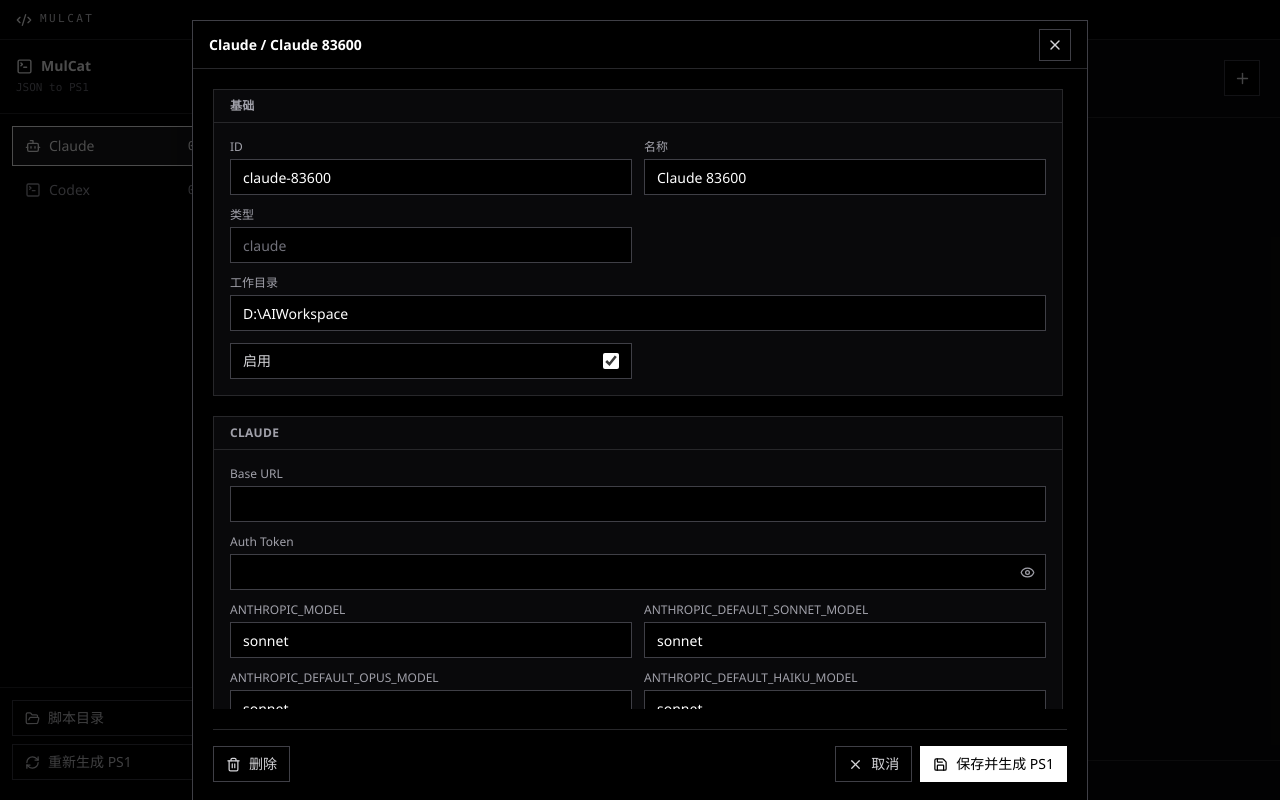
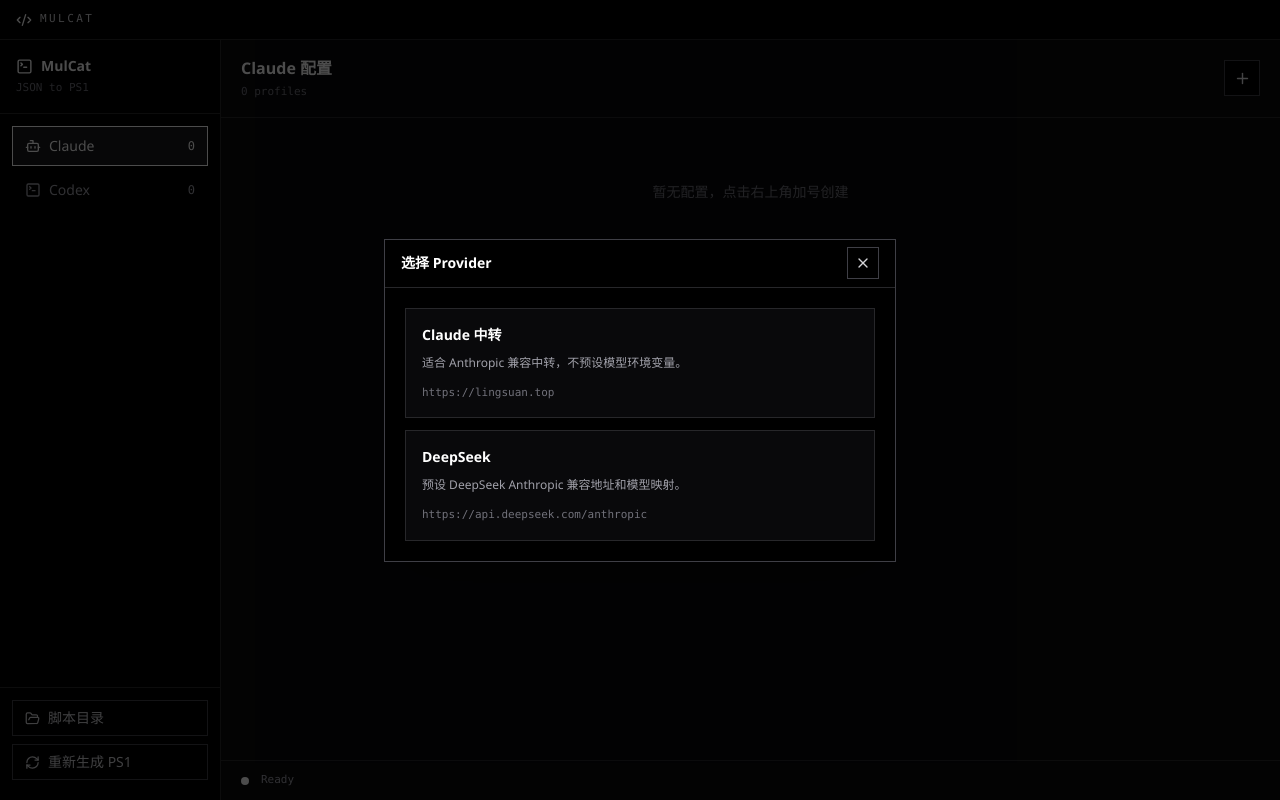
Before and after one commit to WestbrookLong/MulCat, a React (Vite) app in the folder desktop_ui/: page / in a window 1280 px wide. Both pictures are taken after a click on the button 1242 px from the left and 78 px from the top of the page. Built offline with nearby package versions, Linux system fonts and the light colour scheme.

Commit message:
Provider快速配置

```diff
--- a/desktop_ui/src/main.jsx
+++ b/desktop_ui/src/main.jsx
@@ -2,6 +2,8 @@
 import { createRoot } from "react-dom/client";
 import {
   Bot,
+  ChevronDown,
+  ChevronRight,
   Code2,
   CopyPlus,
   Eye,
@@ -20,28 +22,70 @@
 
 const defaultWorkdir = "D:\\AIWorkspace";
 
+const claudeProviders = [
+  {
+    id: "claude-relay",
+    name: "Claude 中转",
+    description: "适合 Anthropic 兼容中转，不预设模型环境变量。",
+    profileName: "Claude 中转",
+    config: {
+      baseUrl: "https://lingsuan.top",
+      authToken: "",
+      models: { main: "", sonnet: "", opus: "", haiku: "" },
+      launch: { settingSources: "local", dangerouslySkipPermissions: true, extraArgs: [] },
+      advanced: {
+        apiTimeoutMs: "3000000",
+        disableNonessentialTraffic: true,
+        usePowershellTool: true,
+        disableTelemetry: false,
+        disableAutoUpdater: false,
+        bashDefaultTimeoutMs: "",
+        bashMaxTimeoutMs: "",
+        bashMaxOutputLength: "",
+        extraEnv: {},
+      },
+    },
+  },
+  {
+    id: "deepseek",
+    name: "DeepSeek",
+    description: "预设 DeepSeek Anthropic 兼容地址和模型映射。",
+    profileName: "DeepSeek",
+    config: {
+      baseUrl: "https://api.deepseek.com/anthropic",
+      authToken: "",
+      models: {
+        main: "deepseek-v4-pro",
+        sonnet: "deepseek-v4-pro",
+        opus: "deepseek-v4-pro",
+        haiku: "deepseek-v4-flash",
+      },
+      launch: { settingSources: "local", dangerouslySkipPermissions: true, extraArgs: [] },
+      advanced: {
+        apiTimeoutMs: "3000000",
+        disableNonessentialTraffic: true,
+        usePowershellTool: true,
+        disableTelemetry: false,
+        disableAutoUpdater: false,
+        bashDefaultTimeoutMs: "",
+        bashMaxTimeoutMs: "",
+        bashMaxOutputLength: "",
+        extraEnv: {},
+      },
+    },
+  },
+];
+
 const templates = {
   claude: {
     id: "claude-new",
     name: "Claude New",
     kind: "claude",
+    provider: "",
     enabled: true,
     workingDirectory: defaultWorkdir,
     terminal: { mode: "windows-terminal", keepOpen: true },
-    config: {
-      baseUrl: "",
-      authToken: "",
-      model: "sonnet",
-      sonnetModel: "sonnet",
-      opusModel: "sonnet",
-      haikuModel: "sonnet",
-      timeoutMs: 3000000,
-      disableNonessentialTraffic: true,
-      usePowershellTool: true,
-      skipPermissions: true,
-      extraEnv: {},
-      extraArgs: [],
-    },
+    config: clone(claudeProviders[0].config),
   },
   codex: {
     id: "codex-new",
@@ -85,6 +129,7 @@
   const [selectedKey, setSelectedKey] = React.useState("");
   const [draft, setDraft] = React.useState(null);
   const [configOpen, setConfigOpen] = React.useState(false);
+  const [providerOpen, setProviderOpen] = React.useState(false);
   const [scriptModal, setScriptModal] = React.useState({ open: false, path: "", text: "", profile: null });
   const [localMessage, setLocalMessage] = React.useState("");
 
@@ -112,12 +157,12 @@
 
   React.useEffect(() => {
     if (selected) setSelectedKey(keyOf(selected));
-  }, [filter]);
+  }, [filter, selected]);
 
   async function callApi(action, ...args) {
     const api = desktopApi();
     if (!api) {
-      setLocalMessage("Desktop API is not ready.");
+      setLocalMessage("Desktop API 尚未就绪。");
       return null;
     }
     try {
@@ -131,16 +176,31 @@
     }
   }
 
+  async function chooseDirectory(initialDirectory) {
+    const result = await callApi("choose_directory", initialDirectory || defaultWorkdir);
+    return result?.selectedDirectory || "";
+  }
+
   function openConfig(profile) {
     setDraft(clone(profile));
     setConfigOpen(true);
   }
 
   function newProfile() {
-    const next = clone(templates[filter]);
-    const suffix = Date.now().toString().slice(-5);
-    next.id = `${filter}-${suffix}`;
-    next.name = filter === "claude" ? `Claude ${suffix}` : `Codex ${suffix}`;
+    if (filter === "claude") {
+      setProviderOpen(true);
+      return;
+    }
+    const next = withUniqueId(clone(templates.codex), "codex", "Codex");
+    setDraft(next);
+    setConfigOpen(true);
+  }
+
+  function newClaudeProfile(provider) {
+    const next = withUniqueId(clone(templates.claude), "claude", provider.profileName);
+    next.provider = provider.id;
+    next.config = clone(provider.config);
+    setProviderOpen(false);
     setDraft(next);
     setConfigOpen(true);
   }
@@ -252,10 +312,13 @@
         </main>
       </div>
 
+      {providerOpen && <ProviderModal providers={claudeProviders} onSelect={newClaudeProfile} onClose={() => setProviderOpen(false)} />}
+
       {configOpen && draft && (
         <ConfigModal
           draft={draft}
           setDraft={setDraft}
+          chooseDirectory={chooseDirectory}
           onClose={() => setConfigOpen(false)}
           onSave={saveDraft}
           onDelete={async () => {
@@ -278,7 +341,28 @@
   );
 }
 
-function ConfigModal({ draft, setDraft, onClose, onSave, onDelete }) {
+function ProviderModal({ providers, onSelect, onClose }) {
+  return (
+    <Modal title="选择 Provider" onClose={onClose} compact>
+      <div className="grid gap-3">
+        {providers.map((provider) => (
+          <button
+            key={provider.id}
+            type="button"
+            onClick={() => onSelect(provider)}
+            className="border border-zinc-800 bg-zinc-950 p-4 text-left transition hover:border-white"
+          >
+            <div className="text-sm font-semibold text-white">{provider.name}</div>
+            <div className="mt-2 text-xs leading-5 text-zinc-400">{provider.description}</div>
+            <div className="mt-3 font-mono text-[11px] text-zinc-500">{provider.config.baseUrl}</div>
+          </button>
+        ))}
+      </div>
+    </Modal>
+  );
+}
+
+function ConfigModal({ draft, setDraft, chooseDirectory, onClose, onSave, onDelete }) {
   const set = (path, value) => {
     setDraft((current) => {
       const next = clone(current);
@@ -296,20 +380,23 @@
               <Field label="ID" value={draft.id} onChange={(value) => set("id", slugify(value))} />
               <Field label="名称" value={draft.name} onChange={(value) => set("name", value)} />
               <Field label="类型" value={draft.kind} readOnly />
-              <Field label="工作目录" value={draft.workingDirectory} onChange={(value) => set("workingDirectory", value)} wide />
               <Toggle label="启用" checked={draft.enabled} onChange={(value) => set("enabled", value)} />
+              <Field
+                label="工作目录"
+                value={draft.workingDirectory}
+                onChange={(value) => set("workingDirectory", value)}
+                actionIcon={FolderOpen}
+                actionTitle="选择目录"
+                onAction={async () => {
+                  const selected = await chooseDirectory(draft.workingDirectory);
+                  if (selected) set("workingDirectory", selected);
+                }}
+                wide
+              />
             </div>
           </Panel>
 
           {draft.kind === "claude" ? <ClaudeEditor draft={draft} set={set} /> : <CodexEditor draft={draft} set={set} />}
-
-          <Panel title="高级">
-            <div className="grid grid-cols-2 gap-3">
-              <JsonField label="extraEnv" value={draft.config.extraEnv || {}} onChange={(value) => set("config.extraEnv", value)} />
-              {draft.kind === "codex" && <JsonField label="extraConfig (-c)" value={draft.config.extraConfig || {}} onChange={(value) => set("config.extraConfig", value)} />}
-              <ArrayField label="extraArgs" value={draft.config.extraArgs || []} onChange={(value) => set("config.extraArgs", value)} />
-            </div>
-          </Panel>
         </div>
       </div>
 
@@ -346,28 +433,67 @@
 }
 
 function ClaudeEditor({ draft, set }) {
-  const c = draft.config;
+  const c = ensureClaudeConfig(draft.config);
   return (
+    <>
       <Panel title="Claude">
         <div className="grid grid-cols-2 gap-3">
           <Field label="Base URL" value={c.baseUrl} onChange={(value) => set("config.baseUrl", value)} wide />
           <SecretField label="Auth Token" value={c.authToken} onChange={(value) => set("config.authToken", value)} wide />
-        <Field label="ANTHROPIC_MODEL" value={c.model} onChange={(value) => set("config.model", value)} />
-        <Field label="ANTHROPIC_DEFAULT_SONNET_MODEL" value={c.sonnetModel} onChange={(value) => set("config.sonnetModel", value)} />
-        <Field label="ANTHROPIC_DEFAULT_OPUS_MODEL" value={c.opusModel} onChange={(value) => set("config.opusModel", value)} />
-        <Field label="ANTHROPIC_DEFAULT_HAIKU_MODEL" value={c.haikuModel} onChange={(value) => set("config.haikuModel", value)} />
-        <Field label="API_TIMEOUT_MS" value={c.timeoutMs} onChange={(value) => set("config.timeoutMs", numberValue(value))} />
-        <Toggle label="--dangerously-skip-permissions" checked={c.skipPermissions} onChange={(value) => set("config.skipPermissions", value)} />
-        <Toggle label="CLAUDE_CODE_DISABLE_NONESSENTIAL_TRAFFIC" checked={c.disableNonessentialTraffic} onChange={(value) => set("config.disableNonessentialTraffic", value)} />
-        <Toggle label="CLAUDE_CODE_USE_POWERSHELL_TOOL" checked={c.usePowershellTool} onChange={(value) => set("config.usePowershellTool", value)} />
+          <Field label="ANTHROPIC_MODEL" value={c.models.main} onChange={(value) => set("config.models.main", value)} />
+          <Field label="ANTHROPIC_DEFAULT_SONNET_MODEL" value={c.models.sonnet} onChange={(value) => set("config.models.sonnet", value)} />
+          <Field label="ANTHROPIC_DEFAULT_OPUS_MODEL" value={c.models.opus} onChange={(value) => set("config.models.opus", value)} />
+          <Field label="ANTHROPIC_DEFAULT_HAIKU_MODEL" value={c.models.haiku} onChange={(value) => set("config.models.haiku", value)} />
         </div>
       </Panel>
+
+      <Panel title="启动选项">
+        <div className="grid grid-cols-2 gap-3">
+          <SelectField label="--setting-sources" value={c.launch.settingSources} options={["local", "user", "project"]} onChange={(value) => set("config.launch.settingSources", value)} />
+          <Toggle label="--dangerously-skip-permissions" checked={c.launch.dangerouslySkipPermissions} onChange={(value) => set("config.launch.dangerouslySkipPermissions", value)} />
+          <ArrayField label="Extra Args" value={c.launch.extraArgs || []} onChange={(value) => set("config.launch.extraArgs", value)} />
+        </div>
+      </Panel>
+
+      <AdvancedClaudePanel config={c} set={set} />
+    </>
+  );
+}
+
+function AdvancedClaudePanel({ config, set }) {
+  const [open, setOpen] = React.useState(false);
+  const a = config.advanced;
+  return (
+    <section className="border border-zinc-800 bg-zinc-950">
+      <button type="button" onClick={() => setOpen((value) => !value)} className="flex w-full items-center justify-between border-b border-zinc-800 px-4 py-2 text-left">
+        <span className="text-xs font-semibold uppercase tracking-wide text-zinc-400">高级设置</span>
+        {open ? <ChevronDown size={15} className="text-zinc-400" /> : <ChevronRight size={15} className="text-zinc-400" />}
+      </button>
+      {open && (
+        <div className="space-y-4 p-4">
+          <div className="grid grid-cols-2 gap-3">
+            <Field label="API_TIMEOUT_MS" value={a.apiTimeoutMs} onChange={(value) => set("config.advanced.apiTimeoutMs", value)} />
+            <Toggle label="CLAUDE_CODE_USE_POWERSHELL_TOOL" checked={a.usePowershellTool} onChange={(value) => set("config.advanced.usePowershellTool", value)} />
+            <Toggle label="CLAUDE_CODE_DISABLE_NONESSENTIAL_TRAFFIC" checked={a.disableNonessentialTraffic} onChange={(value) => set("config.advanced.disableNonessentialTraffic", value)} />
+            <Toggle label="CLAUDE_CODE_DISABLE_TELEMETRY" checked={a.disableTelemetry} onChange={(value) => set("config.advanced.disableTelemetry", value)} />
+            <Toggle label="CLAUDE_CODE_DISABLE_AUTOUPDATER" checked={a.disableAutoUpdater} onChange={(value) => set("config.advanced.disableAutoUpdater", value)} />
+          </div>
+          <div className="grid grid-cols-3 gap-3">
+            <Field label="BASH_DEFAULT_TIMEOUT_MS" value={a.bashDefaultTimeoutMs} onChange={(value) => set("config.advanced.bashDefaultTimeoutMs", value)} />
+            <Field label="BASH_MAX_TIMEOUT_MS" value={a.bashMaxTimeoutMs} onChange={(value) => set("config.advanced.bashMaxTimeoutMs", value)} />
+            <Field label="BASH_MAX_OUTPUT_LENGTH" value={a.bashMaxOutputLength} onChange={(value) => set("config.advanced.bashMaxOutputLength", value)} />
+          </div>
+          <JsonField label="Extra Env" value={a.extraEnv || {}} onChange={(value) => set("config.advanced.extraEnv", value)} />
+        </div>
+      )}
+    </section>
   );
 }
 
 function CodexEditor({ draft, set }) {
   const c = draft.config;
   return (
+    <>
       <Panel title="Codex">
         <div className="grid grid-cols-2 gap-3">
           <Field label="API Key Env" value={c.apiKeyEnvName} onChange={(value) => set("config.apiKeyEnvName", value)} />
@@ -383,6 +509,14 @@
           <Toggle label="features.apps" checked={c.appsEnabled} onChange={(value) => set("config.appsEnabled", value)} />
         </div>
       </Panel>
+      <Panel title="高级">
+        <div className="grid grid-cols-2 gap-3">
+          <JsonField label="Extra Env" value={c.extraEnv || {}} onChange={(value) => set("config.extraEnv", value)} />
+          <JsonField label="Extra Config (-c)" value={c.extraConfig || {}} onChange={(value) => set("config.extraConfig", value)} />
+          <ArrayField label="Extra Args" value={c.extraArgs || []} onChange={(value) => set("config.extraArgs", value)} />
+        </div>
+      </Panel>
+    </>
   );
 }
 
@@ -411,10 +545,11 @@
   );
 }
 
-function Modal({ title, onClose, children, wide }) {
+function Modal({ title, onClose, children, wide, compact }) {
+  const width = compact ? "max-w-lg" : wide ? "max-w-5xl" : "max-w-4xl";
   return (
     <div className="fixed inset-0 z-50 grid place-items-center bg-black/70 px-5 py-5">
-      <div className={`max-h-full w-full border border-zinc-700 bg-black shadow-2xl ${wide ? "max-w-5xl" : "max-w-4xl"}`}>
+      <div className={`max-h-full w-full border border-zinc-700 bg-black shadow-2xl ${width}`}>
         <div className="flex h-12 items-center justify-between border-b border-zinc-800 px-4">
           <div className="truncate text-sm font-semibold text-white">{title}</div>
           <button onClick={onClose} className="grid h-8 w-8 place-items-center border border-zinc-700 text-zinc-300 hover:border-white hover:text-white" title="关闭">
@@ -436,17 +571,24 @@
   );
 }
 
-function Field({ label, value, onChange, readOnly, wide }) {
+function Field({ label, value, onChange, readOnly, wide, actionIcon: ActionIcon, actionTitle, onAction }) {
   return (
     <label className={wide ? "col-span-2 block" : "block"}>
       <span className="mb-1 block text-xs text-zinc-400">{label}</span>
+      <div className="flex h-9 border border-zinc-700 bg-black transition focus-within:border-white">
         <input
           type="text"
           value={value ?? ""}
           readOnly={readOnly}
           onChange={(event) => onChange?.(event.target.value)}
-        className="h-9 w-full border border-zinc-700 bg-black px-3 text-sm text-white outline-none transition focus:border-white read-only:text-zinc-500"
+          className="min-w-0 flex-1 bg-transparent px-3 text-sm text-white outline-none read-only:text-zinc-500"
         />
+        {ActionIcon && (
+          <button type="button" onClick={onAction} className="grid w-9 place-items-center text-zinc-400 hover:text-white" title={actionTitle}>
+            <ActionIcon size={15} />
+          </button>
+        )}
+      </div>
     </label>
   );
 }
@@ -492,9 +634,9 @@
 
 function Toggle({ label, checked, onChange }) {
   return (
-    <label className="flex h-9 items-center justify-between border border-zinc-700 bg-black px-3">
-      <span className="text-sm text-zinc-300">{label}</span>
-      <input type="checkbox" checked={!!checked} onChange={(event) => onChange(event.target.checked)} className="h-4 w-4 accent-white" />
+    <label className="flex h-9 items-center justify-between gap-3 border border-zinc-700 bg-black px-3">
+      <span className="truncate text-sm text-zinc-300">{label}</span>
+      <input type="checkbox" checked={!!checked} onChange={(event) => onChange(event.target.checked)} className="h-4 w-4 shrink-0 accent-white" />
     </label>
   );
 }
@@ -605,15 +747,42 @@
   );
 }
 
+function withUniqueId(profile, kind, name) {
+  const suffix = Date.now().toString().slice(-5);
+  profile.id = `${kind}-${suffix}`;
+  profile.name = `${name} ${suffix}`;
+  return profile;
+}
+
 function keyOf(profile) {
   return `${profile.kind}:${profile.id}`;
 }
 
 function summary(profile) {
   if (profile.kind === "claude") {
-    return `${profile.config.model || "model"} / ${profile.config.baseUrl || "no base url"}`;
+    const model = profile.config?.models?.main || "未设置模型";
+    return `${model} / ${profile.config?.baseUrl || "no base url"}`;
   }
   return `${profile.config.model || "model"} / ${profile.config.provider?.name || "provider"}`;
+}
+
+function ensureClaudeConfig(config) {
+  return {
+    ...config,
+    models: config.models || { main: "", sonnet: "", opus: "", haiku: "" },
+    launch: config.launch || { settingSources: "local", dangerouslySkipPermissions: true, extraArgs: [] },
+    advanced: config.advanced || {
+      apiTimeoutMs: "3000000",
+      usePowershellTool: true,
+      disableNonessentialTraffic: true,
+      disableTelemetry: false,
+      disableAutoUpdater: false,
+      bashDefaultTimeoutMs: "",
+      bashMaxTimeoutMs: "",
+      bashMaxOutputLength: "",
+      extraEnv: {},
+    },
+  };
 }
 
 function assignPath(target, path, value) {
@@ -635,9 +804,4 @@
     .toLowerCase();
 }
 
-function numberValue(value) {
-  const parsed = Number(value);
-  return Number.isFinite(parsed) ? parsed : 0;
-}
-
 createRoot(document.getElementById("root")).render(<App />);
```
Also changed, not shown: 2 other files (tests, documents, lock files or other folders). Lines whose indentation alone changed are shown as unchanged.
